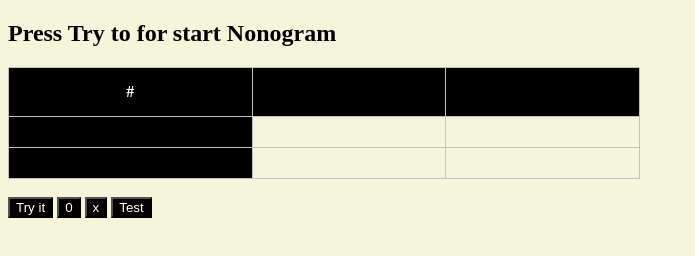
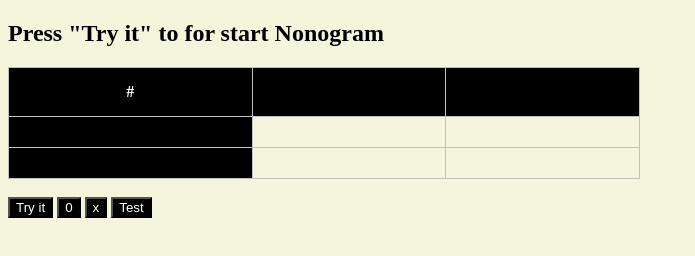
Before and after one commit to KovacevicAleksa/Nonogram2x2, a plain HTML site: page index.html in a window 1280 px wide. Shown: the whole page, without its empty margins (0-695 px from the left). Drawn offline with Linux system fonts and the light colour scheme.

Commit message:
Update index.html

```diff
--- a/index.html
+++ b/index.html
@@ -12,7 +12,7 @@
 </head>
 
 <body>
-  <h2>Press Try to for start Nonogram</h2>
+  <h2>Press "Try it" to for start Nonogram</h2>
   <table id="t01">
     <tr>
       <th>#</th>
```
